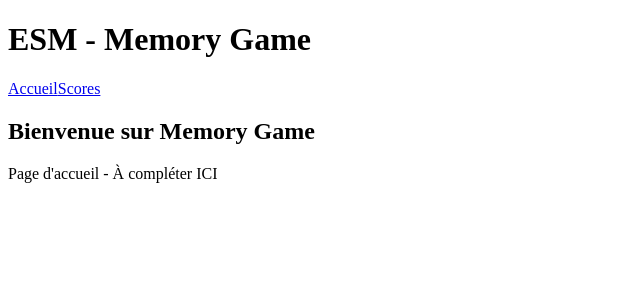
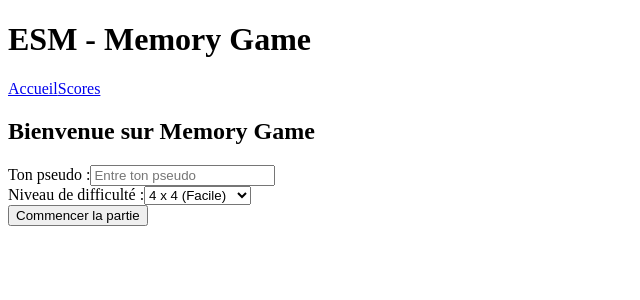
Before and after one commit to Traxxouu/MemoryESM, a Vue app: page / in a window 1280 px wide. Shown: the top 300 px of the page, without its empty margins (0-640 px from the left). Built offline with nearby package versions, Linux system fonts and the light colour scheme.

Commit message:
commit de Sofiane il a fait le code pour la page d'accueil avec le pseudo, niveau et le fait qu'il faut entrer un pseudo pour jouer

```diff
--- a/src/views/VueAccueil.vue
+++ b/src/views/VueAccueil.vue
@@ -1,11 +1,71 @@
 <script setup>
 // Page d'accueil - Saisie du pseudo et choix du niveau
-// avec le code pour le psudo (le premier)
+import { ref } from 'vue'
+import { useRouter } from 'vue-router'
+
+const router = useRouter()
+const pseudo = ref('')
+const niveau = ref(4) // 4x4 niveau par défaut
+
+// Les niveaux disponibles
+const niveaux = [
+  { valeur: 4, texte: '4 x 4 (Facile)' },
+  { valeur: 5, texte: '5 x 5 (Moyen)' },
+  { valeur: 6, texte: '6 x 6 (Difficile)' }
+]
+
+// Fonction pour démarrer la partie
+function demarrerPartie() {
+  if (pseudo.value.trim() === '') {
+    alert('Entre ton pseudo pour jouer !')
+    return
+  }
+
+  // On navigue vers la page de jeu avec les paramètres
+  router.push({
+    name: 'jeu',
+    query: {
+      pseudo: pseudo.value,
+      niveau: niveau.value
+    }
+  })
+}
 </script>
 
 <template>
   <div class="accueil">
     <h2>Bienvenue sur Memory Game</h2>
-    <p>Page d'accueil - À compléter ICI</p> <!-- Sofiane -->
+
+    <div class="formulaire">
+      <!-- affiche le pseudo du joueur -->
+      <div class="champ">
+        <label for="pseudo">Ton pseudo :</label>
+        <input
+          type="text"
+          id="pseudo"
+          v-model="pseudo"
+          placeholder="Entre ton pseudo"
+        />
+      </div>
+
+      <!-- Choix du niveau -->
+      <div class="champ">
+        <label for="niveau">Niveau de difficulté :</label>
+        <select id="niveau" v-model="niveau">
+          <option
+            v-for="n in niveaux"
+            :key="n.valeur"
+            :value="n.valeur"
+          >
+            {{ n.texte }}
+          </option>
+        </select>
+      </div>
+
+      <!-- Bouton pour démarrer -->
+      <button @click="demarrerPartie">
+        Commencer la partie
+      </button>
+    </div>
   </div>
 </template>
```
